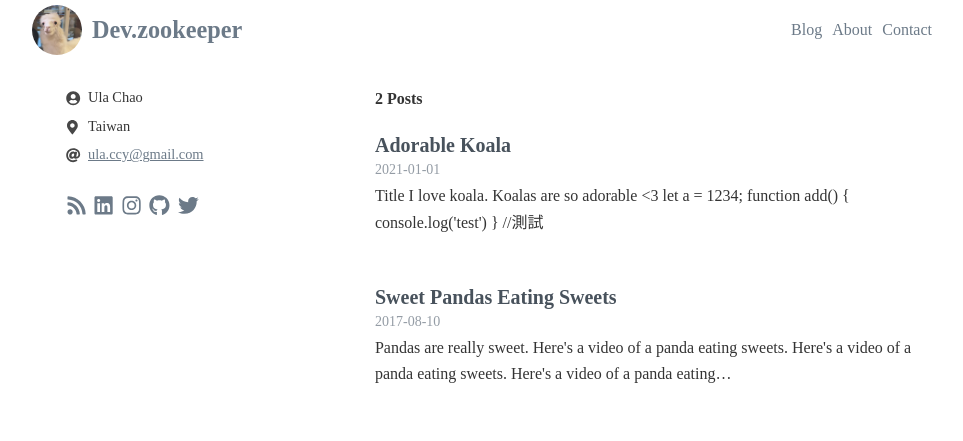
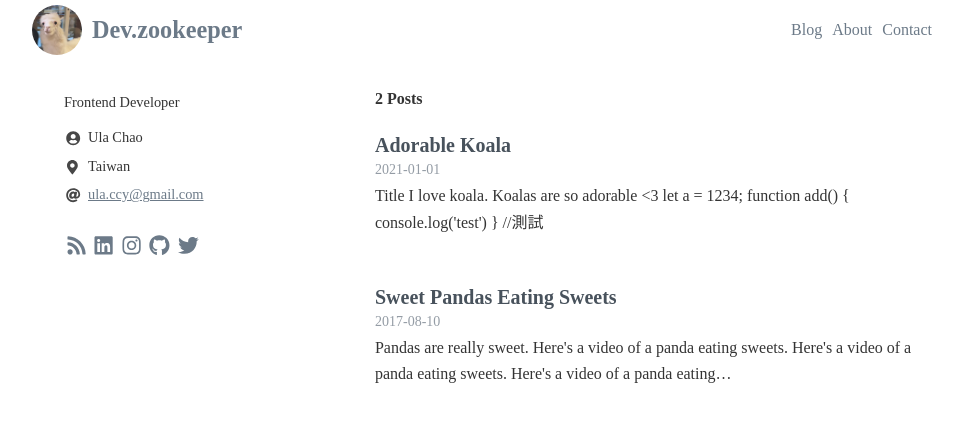
Before and after one commit to ulayab/ulayab.github.io, a Gatsby site: page / in a window 1280 px wide. Shown: the whole page, without its empty margins (158-1121 px from the left). Built offline with nearby package versions, Linux system fonts and the light colour scheme; Gatsby itself is replaced by a stand-in of ours; some packages are replaced by stand-ins of ours.

Commit message:
chore: comment

```diff
--- a/src/components/profile.js
+++ b/src/components/profile.js
@@ -6,13 +6,12 @@ import { faUserCircle, faAt, faMapMarkerAlt, faLink, faAddressCard, faRss } from
 import { faFacebook, faInstagram, faLinkedin, faTwitter, faGithub } from '@fortawesome/free-brands-svg-icons';
 
 let config = {
-	comment: '',
+	comment: 'Frontend Developer',
 	name: 'Ula Chao',
 	company: '',
 	location: 'Taiwan',
 	email: 'ula.ccy@gmail.com',
 	website: '',
-	linkedin: '',
 	facebook: '',
 	instagram: 'http://instagram.com/ulayab',
 	github: 'https://github.com/ulayab',
```
